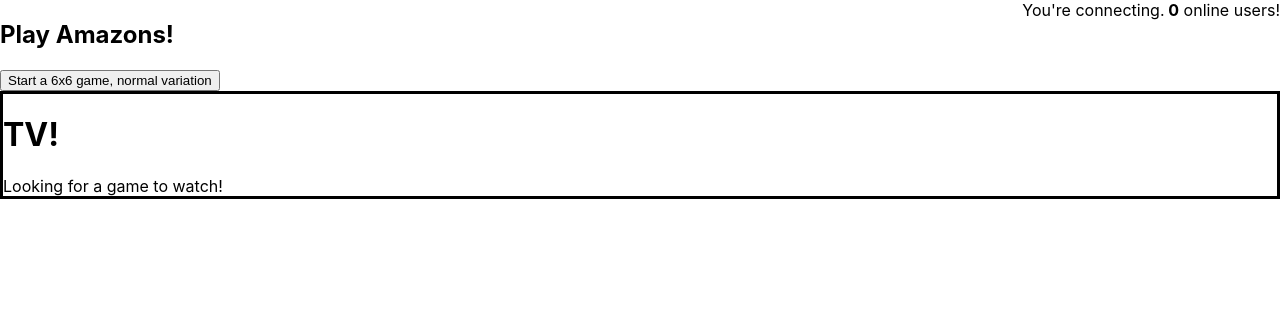
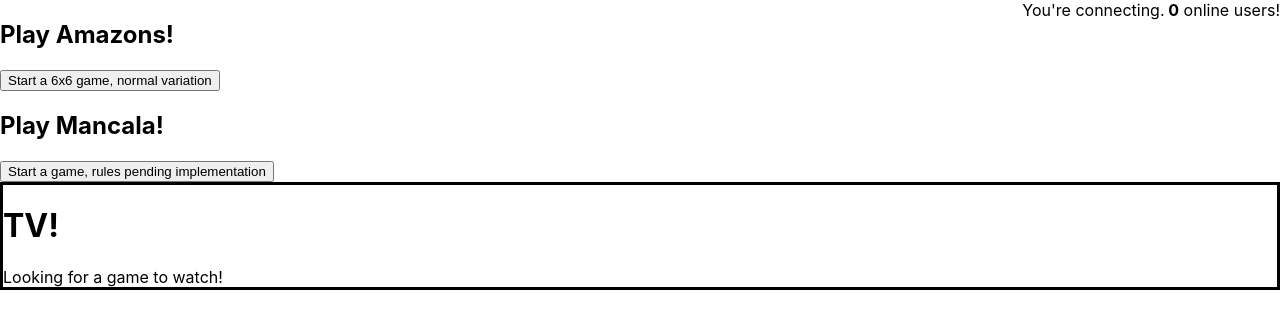
Before and after one commit to enjoythecode/strate.gg, a React (Create React App) app in the folder fe/: page / in a window 1280 px wide. Shown: the top 328 px of the page. Built offline with nearby package versions, Linux system fonts and the light colour scheme; no server answers.

Commit message:
FE can now create a Mancala game!

```diff
--- a/fe/src/App.js
+++ b/fe/src/App.js
@@ -5,7 +5,15 @@
 const App = observer(({ state }) =>(
     <div>
         <h2>Play Amazons!</h2>
-        <button onClick={() => {state.socket.create_new_game({game_name: "amazons", config: {"size":6, "variation":0}})}}>Start a 6x6 game, normal variation</button>
+        <button onClick={() => {state.socket.create_new_game({game_name: "amazons", config: {"size":6, "variation":0}})}}>
+            Start a 6x6 game, normal variation
+        </button>
+
+        <h2>Play Mancala!</h2>
+        <button onClick={() => {state.socket.create_new_game({game_name: "mancala", config: {}})}}>
+            Start a game, rules pending implementation
+        </button>
+
         <Tv/>
     </div>
 ))
```
Also changed, not shown: 2 other files (tests, documents, lock files or other folders).
